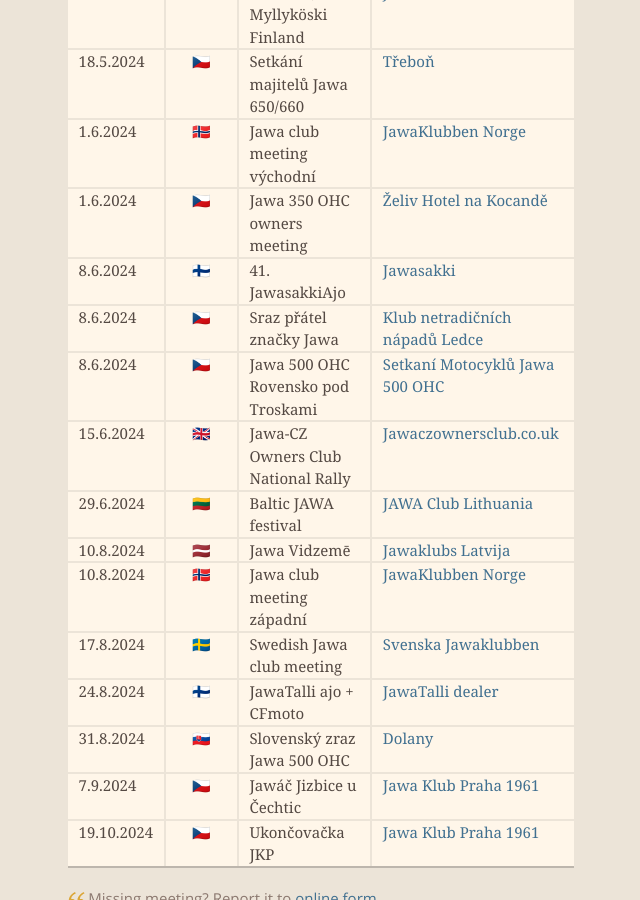
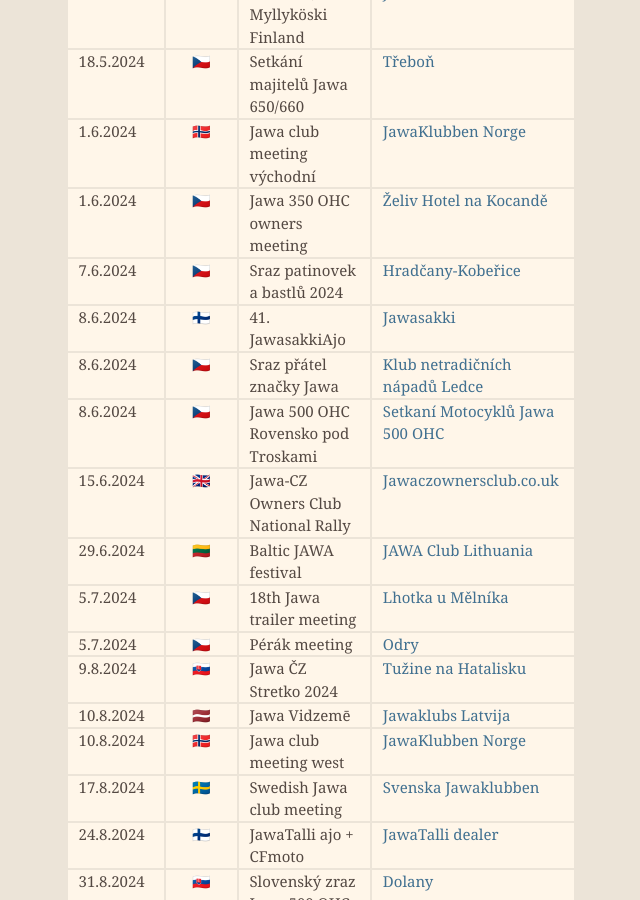
Before and after one commit to microkost/jawamotorcycles.cz, a Jekyll site: the page built from docs/index.md, in a window 1280 px wide and 900 px high, scrolled down 488 px. Shown: the whole window, without its empty margins (319-959 px from the left). Built offline with Jekyll 4.4.1, drawn with Linux system fonts in a browser that asks for light colours; our own code applies the rules of GitHub Pages for plain Markdown files.

Commit message:
Past Jawa meetings added

```diff
--- a/docs/index.md
+++ b/docs/index.md
@@ -12,13 +12,17 @@
 |  18.5.2024 | 🇨🇿 | Setkání majitelů Jawa 650/660 | [Třeboň](https://www.motorkari.cz/motoakce/akce/?aid=15128) |
 |   1.6.2024 | 🇳🇴 | Jawa club meeting východní | [JawaKlubben Norge](assets/2024/jawa-norway-2024-june.jpg) |
 |   1.6.2024 | 🇨🇿 | Jawa 350 OHC owners meeting | [Želiv Hotel na Kocandě](https://www.facebook.com/events/2541657119359249) |
+|   7.6.2024 | 🇨🇿 | Sraz patinovek a bastlů 2024 | [Hradčany-Kobeřice](https://www.facebook.com/events/874081901095148/) |
 |   8.6.2024 | 🇫🇮 | 41. JawasakkiAjo | [Jawasakki](https://www.jawasakki.fi/tapahtuma/jawasakkiajot-2024/) |
 |   8.6.2024 | 🇨🇿 | Sraz přátel značky Jawa | [Klub netradičních nápadů Ledce](https://www.knnledce.cz/index.php?id=sraz-patel-jawy-a-malotraktor) |
 |   8.6.2024 | 🇨🇿 | Jawa 500 OHC Rovensko pod Troskami | [Setkaní Motocyklů Jawa 500 OHC](https://www.facebook.com/SetkaniMotocykluJawa500Ohc) |
 |  15.6.2024 | 🇬🇧 | Jawa-CZ Owners Club National Rally | [Jawaczownersclub.co.uk](http://www.jawaczownersclub.co.uk/events.htm) |
 |  29.6.2024 | 🇱🇹 | Baltic JAWA festival | [JAWA Club Lithuania](https://www.facebook.com/profile.php?id=100077316098945&sk=events) |
+|   5.7.2024 | 🇨🇿 | 18th Jawa trailer meeting | [Lhotka u Mělníka](https://www.motorkari.cz/motoakce/akce/?aid=15076) |
+|   5.7.2024 | 🇨🇿 | Pérák meeting | [Odry](https://www.veterankalendar.cz/index.php?id=5&id_p=5058) |
+|   9.8.2024 | 🇸🇰 | Jawa ČZ Stretko 2024 | [Tužine na Hatalisku](https://www.facebook.com/events/jawa-%C4%8Dz-stretko/jawa-%C4%8Dz-stretko-2024-13-ro%C4%8Dn%C3%ADk/308701648773700/) |
 |  10.8.2024 | 🇱🇻 | Jawa Vidzemē | [Jawaklubs Latvija](https://www.facebook.com/Jawaklubs/events) |
-|  10.8.2024 | 🇳🇴 | Jawa club meeting západní | [JawaKlubben Norge](http://jawaklubben.no/) |
+|  10.8.2024 | 🇳🇴 | Jawa club meeting west | [JawaKlubben Norge](http://jawaklubben.no/) |
 |  17.8.2024 | 🇸🇪 | Swedish Jawa club meeting | [Svenska Jawaklubben](https://jawaklubben.se/) |
 |  24.8.2024 | 🇫🇮 | JawaTalli ajo + CFmoto | [JawaTalli dealer](https://www.jawatalli.fi/news/) |
 |  31.8.2024 | 🇸🇰 | Slovenský zraz Jawa 500 OHC | [Dolany](assets/2024/jawa-slovakia-500-2024.jpg) |
```
